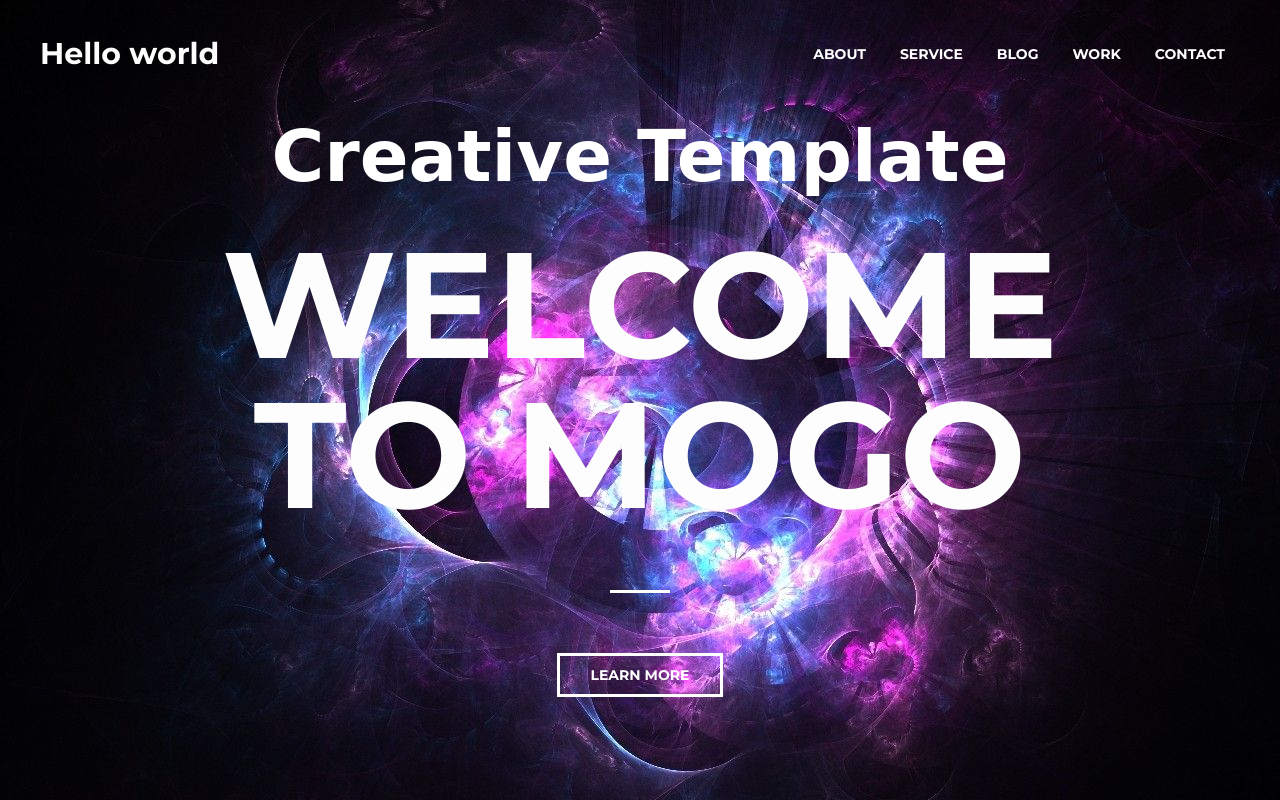
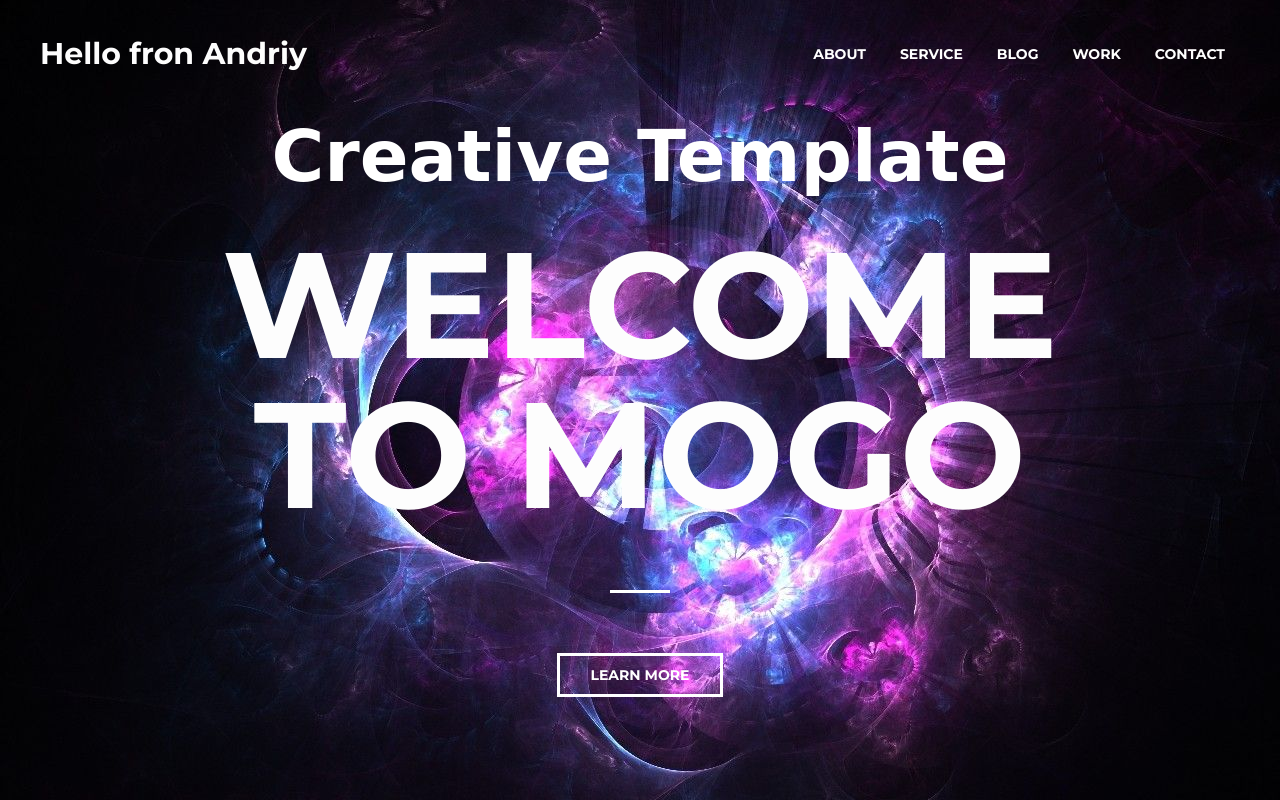
Before and after one commit to AndreyPlytka/mogowww, a plain HTML site: page index.html in a window 1280 px wide. Drawn offline with Linux system fonts and the light colour scheme; a web font is replaced by a local one.

Commit message:
Update index.html

```diff
--- a/index.html
+++ b/index.html
@@ -12,7 +12,7 @@
     <div class="conteiner">
         <div class="header__inner">
 
-            <div class="heder__logo">Hello world</div>
+            <div class="heder__logo">Hello fron Andriy</div>
 
             <nav class="nav">
                 <a class="nav__link"  href="#">About</a>
```
